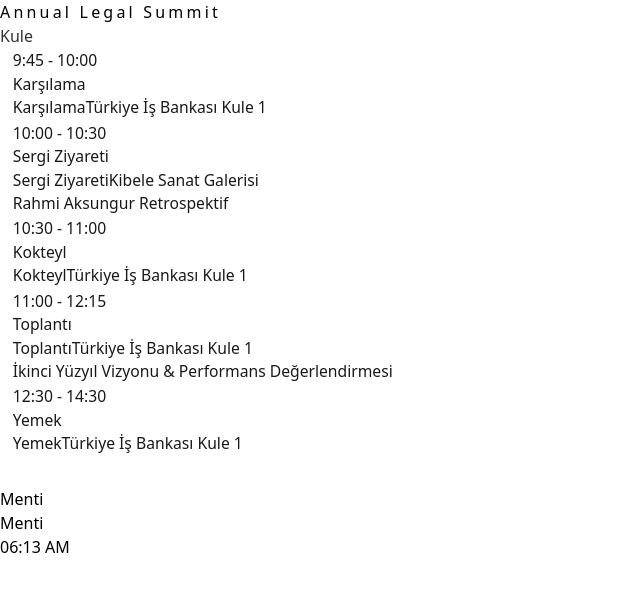
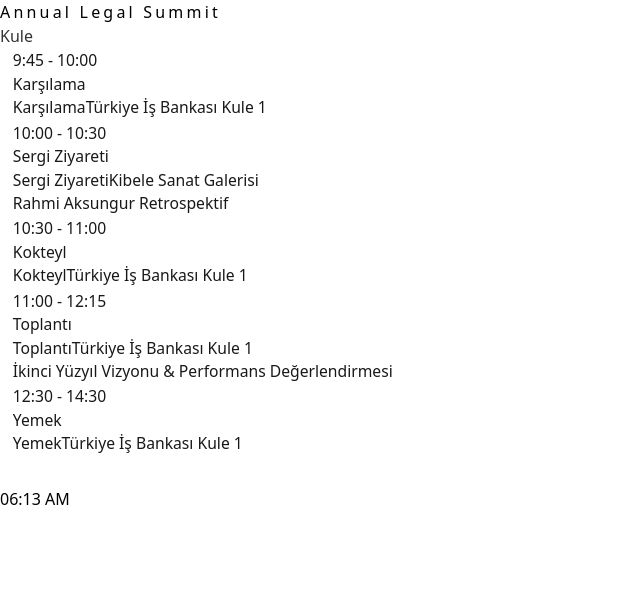
Before and after one commit to d-yas/agenda-ib, a React (Vite) app: page /1 in a window 1280 px wide. Shown: the top 592 px of the page, without its empty margins (0-640 px from the left). Built offline with nearby package versions, Linux system fonts and the light colour scheme.

Commit message:
Last Hal

```diff
--- a/src/components/Footer.jsx
+++ b/src/components/Footer.jsx
@@ -160,8 +160,8 @@
           </motion.div>
 
 
-          <StaticMenti />
-          <StaticMenti2 />
+          {/* <StaticMenti /> */}
+          {/* <StaticMenti2 /> */}
 
           {/* Clock */}
           <motion.div
```
